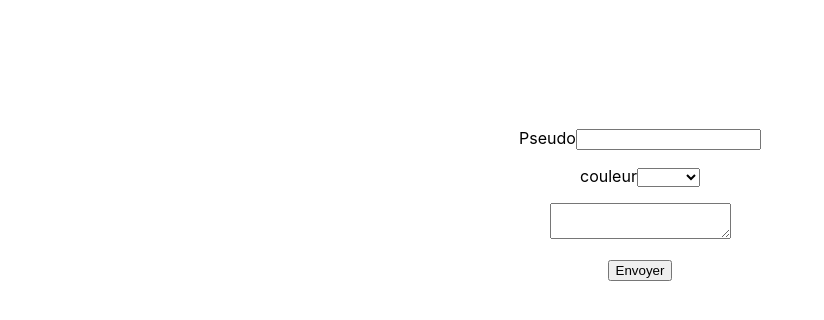
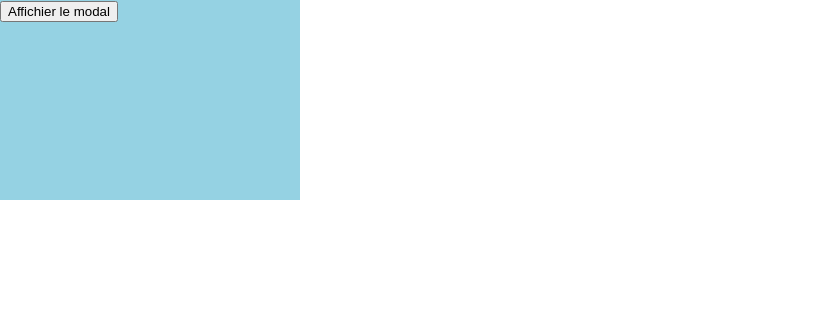
Before and after one commit to Zephymanya/Apprendre-React, a React (Create React App) app: page / in a window 1280 px wide. Shown: the top 320 px of the page, without its empty margins (0-824 px from the left). Built offline with nearby package versions, Linux system fonts and the light colour scheme; the HTML template or start-up script is replaced by a standard one.

Commit message:
implémentation du modal

```diff
--- a/public/index.html
+++ b/public/index.html
@@ -29,6 +29,7 @@
   <body>
     <noscript>You need to enable JavaScript to run this app.</noscript>
     <div id="root"></div>
+    <div id="second-root"></div>
     <!--
       This HTML file is a template.
       If you open it directly in the browser, you will see an empty page.
--- a/src/App.css
+++ b/src/App.css
@@ -1,5 +1,8 @@
 .App {
-  text-align: center;
+  width: 300px;
+  height: 200px;
+  background-color: #95d2e3;
+  /* text-align: center; */
 }
 
 .App-logo {
--- a/src/App.js
+++ b/src/App.js
@@ -1,10 +1,37 @@
 import React from "react";
 import "./App.css";
-import Form from "./Form";
-export default function App() {
-  return (
-    <div>
-      <Form />
-    </div>
-  );
+import Modal from "./Modal";
+
+class App extends React.Component {
+  constructor(props) {
+    super(props);
+
+    this.state = {
+      showModal: false,
+    };
+  }
+
+  handleShow = () => {
+    this.setState({
+      showModal: true,
+    });
+  };
+  handleclose = () => {
+    this.setState({
+      showModal: false,
+    });
+  };
+
+  render() {
+    const affichModal =
+      this.state.showModal === true ? <Modal close={this.handleclose} /> : null; //Condition d'affiche du modal
+    return (
+      <div className="App">
+        <button onClick={this.handleShow}>Affichier le modal</button>
+        {affichModal}
+      </div>
+    );
+  }
 }
+
+export default App;
--- a/src/Form.js
+++ /dev/null
@@ -1,74 +0,0 @@
-import React, { Component } from "react";
-
-class Form extends Component {
-  state = {
-    userName: "",
-    color: "",
-    colors: ["", "noire", "rouge", "vert", "pink", "mauve"],
-    comment: "",
-  };
-  handlePseudo = (e) => {
-    this.setState({ userName: e.target.value });
-  };
-
-  handleColor = (e) => {
-    this.setState({ color: e.target.value });
-  };
-
-  handleComment = (e) => {
-    this.setState({ comment: e.target.value });
-  };
-
-  handleSubmit = (e) => {
-    e.preventDefault();
-    console.log(
-      `username: ${this.state.userName}, color : ${this.state.color}, comment: ${this.state.comment}`
-    );
-  };
-
-  render() {
-    return (
-      <div>
-        <form
-          style={{ textAlign: "center", marginTop: "10%" }}
-          onSubmit={this.handleSubmit}
-        >
-          <label>Pseudo</label>
-          <input
-            type="text"
-            value={this.state.userName}
-            onChange={this.handlePseudo}
-          />
-          <p>{this.state.userName} </p>
-
-          <div>
-            <label>couleur</label>
-            <select onChange={this.handleColor} value={this.state.color}>
-              {this.state.colors.map((color, index) => {
-                return (
-                  <option key={index} value={color}>
-                    {color}{" "}
-                  </option>
-                );
-              })}
-            </select>
-
-            <p>{this.state.color} </p>
-          </div>
-
-          <div>
-            <textarea
-              value={this.state.comment}
-              onChange={this.handleComment}
-            ></textarea>
-            <p>{this.state.comment} </p>
-          </div>
-
-          <button type="submit">Envoyer</button>
-        </form>
-      </div>
-    );
-  }
-}
-
-export default Form;
--- /dev/null
+++ b/src/Modal.js
@@ -0,0 +1,19 @@
+import React, { Component } from "react";
+import "./index.css";
+import ReactDOM from "react-dom";
+
+class Modal extends Component {
+  render(props) {
+    console.log(this.props);
+    return ReactDOM.createPortal(
+      <div className="modal" onClick={this.props.close}>
+        <div>
+          <h1>Bonjour le monde</h1>
+          <button>Fermer</button>
+        </div>
+      </div>,
+      document.getElementById("second-root")
+    );
+  }
+}
+export default Modal;
--- a/src/index.css
+++ b/src/index.css
@@ -1,8 +1,8 @@
 body {
   margin: 0;
-    font-family: -apple-system, BlinkMacSystemFont, "Segoe UI", "Roboto",
-        "Oxygen", "Ubuntu", "Cantarell", "Fira Sans", "Droid Sans",
-        "Helvetica Neue", sans-serif;
+  font-family: -apple-system, BlinkMacSystemFont, "Segoe UI", "Roboto", "Oxygen",
+    "Ubuntu", "Cantarell", "Fira Sans", "Droid Sans", "Helvetica Neue",
+    sans-serif;
   -webkit-font-smoothing: antialiased;
   -moz-osx-font-smoothing: grayscale;
 }
@@ -16,3 +16,21 @@ h1.styled {
   color: red;
   text-transform: uppercase;
 }
+.modal {
+  position: absolute;
+  top: 0;
+  left: 0;
+  height: 100%;
+  width: 100%;
+  background-color: rgba(0, 0, 0, 0.5); /* Transparent*/
+  display: flex;
+  align-items: center;
+  justify-content: center;
+}
+.modal > div {
+  width: 60%;
+  background-color: rgb(208, 223, 236);
+  padding: 20px;
+  min-height: 200px;
+  border-radius: 5px;
+}
```
Lines whose indentation alone changed are shown as unchanged.
